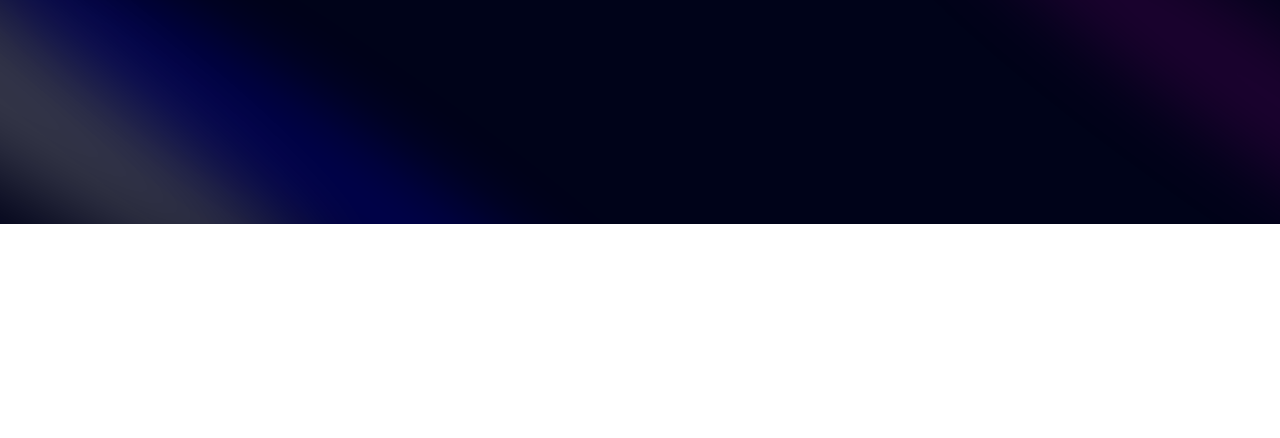
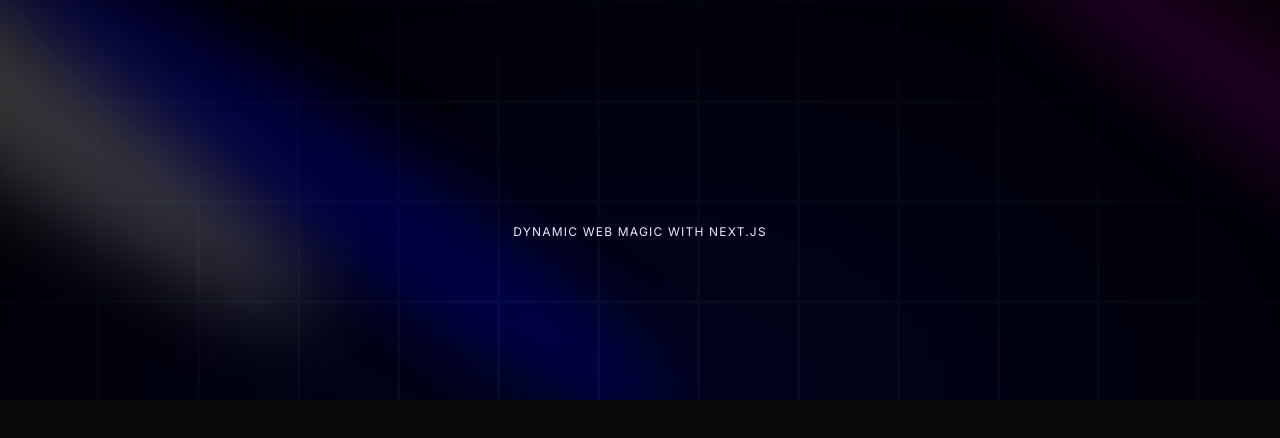
Before and after one commit to moraiskaua/Portfolio-v2, a Next.js app: page / in a window 1280 px wide. Shown: the top 438 px of the page. Built offline with nearby package versions, Linux system fonts and the light colour scheme.

Commit message:
chore: config next dark theme

```diff
--- a/package.json
+++ b/package.json
@@ -13,6 +13,7 @@
     "framer-motion": "^11.2.6",
     "mini-svg-data-uri": "^1.4.4",
     "next": "14.2.3",
+    "next-themes": "^0.3.0",
     "react": "^18",
     "react-dom": "^18",
     "tailwind-merge": "^2.3.0",
--- a/src/app/components/Hero.tsx
+++ b/src/app/components/Hero.tsx
@@ -16,6 +16,18 @@
         />
         <Spotlight className="top-28 left-80 h-[80vh] w-[50vw]" fill="blue" />
       </div>
+
+      <div className="h-screen w-full dark:bg-black-100 bg-white  dark:bg-grid-white/[0.03] bg-grid-black/[0.2] flex items-center justify-center absolute top-0 left-0">
+        <div className="absolute pointer-events-none inset-0 flex items-center justify-center dark:bg-black bg-white [mask-image:radial-gradient(ellipse_at_center,transparent_20%,black)]" />
+      </div>
+
+      <div className="flex justify-center relative my-20 z-10">
+        <div className="max-w-[89vw] md:max-w-2xl lg:max-w-[60vw] flex flex-col items-center justify-center">
+          <h2 className="uppercase tracking-widest text-xs text-center text-blue-100 max-w-80">
+            Dynamic Web Magic with Next.js
+          </h2>
+        </div>
+      </div>
     </div>
   );
 };
--- a/src/app/layout.tsx
+++ b/src/app/layout.tsx
@@ -1,6 +1,7 @@
 import type { Metadata } from 'next';
 import { Inter } from 'next/font/google';
 import './globals.css';
+import { ThemeProvider } from './provider';
 
 const inter = Inter({ subsets: ['latin'] });
 
@@ -16,7 +17,16 @@
 }>) {
   return (
     <html lang="en">
-      <body className={inter.className}>{children}</body>
+      <body className={inter.className}>
+        <ThemeProvider
+          attribute="class"
+          defaultTheme="dark"
+          enableSystem
+          disableTransitionOnChange
+        >
+          {children}
+        </ThemeProvider>
+      </body>
     </html>
   );
 }
--- /dev/null
+++ b/src/app/provider.tsx
@@ -0,0 +1,9 @@
+'use client';
+
+import * as React from 'react';
+import { ThemeProvider as NextThemesProvider } from 'next-themes';
+import { type ThemeProviderProps } from 'next-themes/dist/types';
+
+export function ThemeProvider({ children, ...props }: ThemeProviderProps) {
+  return <NextThemesProvider {...props}>{children}</NextThemesProvider>;
+}
```
Also changed, not shown: 1 other file (tests, documents, lock files or other folders).
